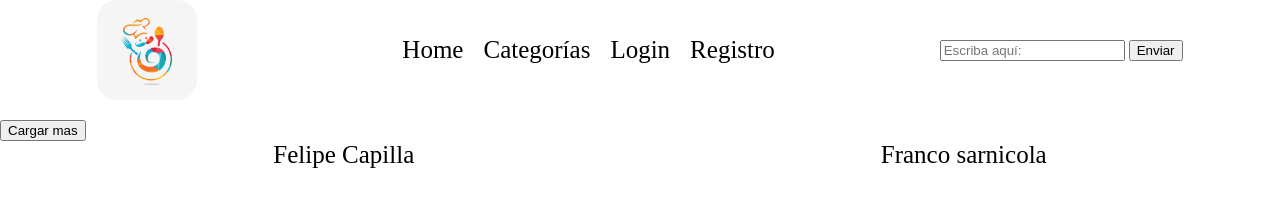
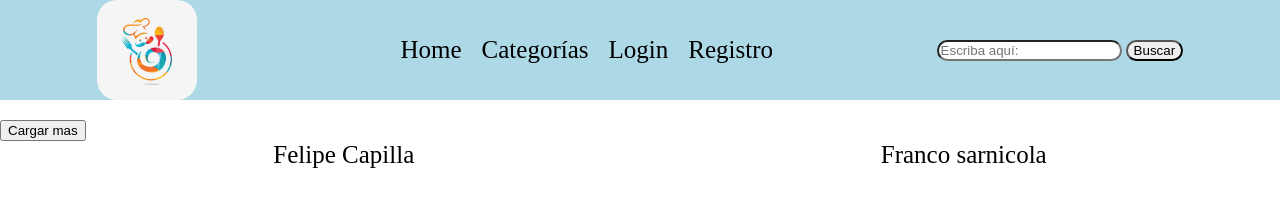
Before and after one commit to FelipeCapilla/TpFinal-Capilla-Sarnicola_Guelman, a plain HTML site: page index.html in a window 1280 px wide. Drawn offline with Linux system fonts and the light colour scheme; no server answers.

Commit message:
css bordes

```diff
--- a/css/styles.css
+++ b/css/styles.css
@@ -19,6 +19,7 @@ header{
     padding-left: 20px;
     padding-right: 20px;
     margin-bottom: 20px;
+    background-color: lightblue;
 }
 
 .menu{
@@ -36,6 +37,11 @@ header{
 .logo{
     height: 100px;
     border-radius: 20px;
+}
+
+.buscador{
+    border-radius: 30px;
+
 }
 
 .caja{
--- a/index.html
+++ b/index.html
@@ -22,8 +22,8 @@
 
         <div>
             <form action="categories.html" method="get">
-                <input type="text" name="texto" value="" placeholder="Escriba aquí:">
-                <button type="submit">Enviar</button>
+                <input class="buscador"  type="text" name="texto" value="" placeholder="Escriba aquí:">
+                <button class="buscador" type="submit">Buscar</button>
             </form>
         </div>
 
```
